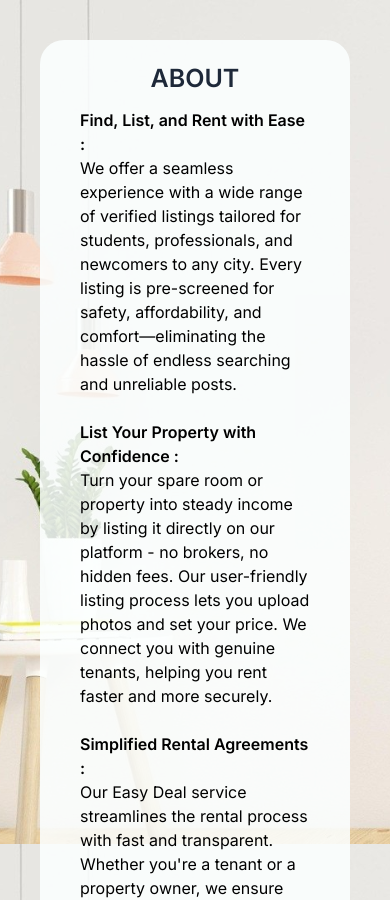
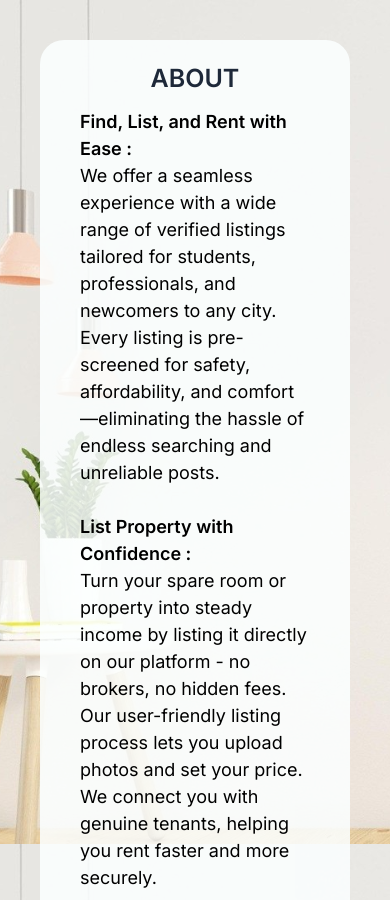
Before and after one commit to rohitkumar893/roomsley, a React (Vite) app: page /about in a window 390 px wide. Shown: the top 900 px of the page. Built offline with nearby package versions, Linux system fonts and the light colour scheme.

Commit message:
changed text size for about page

```diff
--- a/src/pages/About.jsx
+++ b/src/pages/About.jsx
@@ -5,11 +5,11 @@ const About = () => {
     <div className='aboutpage w-full flex justify-center items-center'>
         <div className='aboutcontainer flex flex-col gap-[10px] rounded-3xl'>
             <h1 className='text-[25px] sm:text-[32px] font-semibold flex justify-center items-center text-gray-800'>ABOUT</h1>
-        <p className='text-[16px] sm:text-[20px] font-small'> <span className='font-semibold'>Find, List, and Rent with Ease :</span><br />
+        <p className='text-[18px] sm:text-[20px] font-small'> <span className='font-semibold'>Find, List, and Rent with Ease :</span><br />
 
             We offer a seamless experience with a wide range of verified listings tailored for students, professionals, and newcomers to any city. Every listing is pre-screened for safety, affordability, and comfort—eliminating the hassle of endless searching and unreliable posts.<br /><br />
 
-            <span className='font-semibold'>List Your Property with Confidence :</span><br />
+            <span className='font-semibold'>List Property with Confidence :</span><br />
 
             Turn your spare room or property into steady income by listing it directly on our platform - no brokers, no hidden fees. Our user-friendly listing process lets you upload photos and set your price. We connect you with genuine tenants, helping you rent faster and more securely.<br /><br />
 
```
